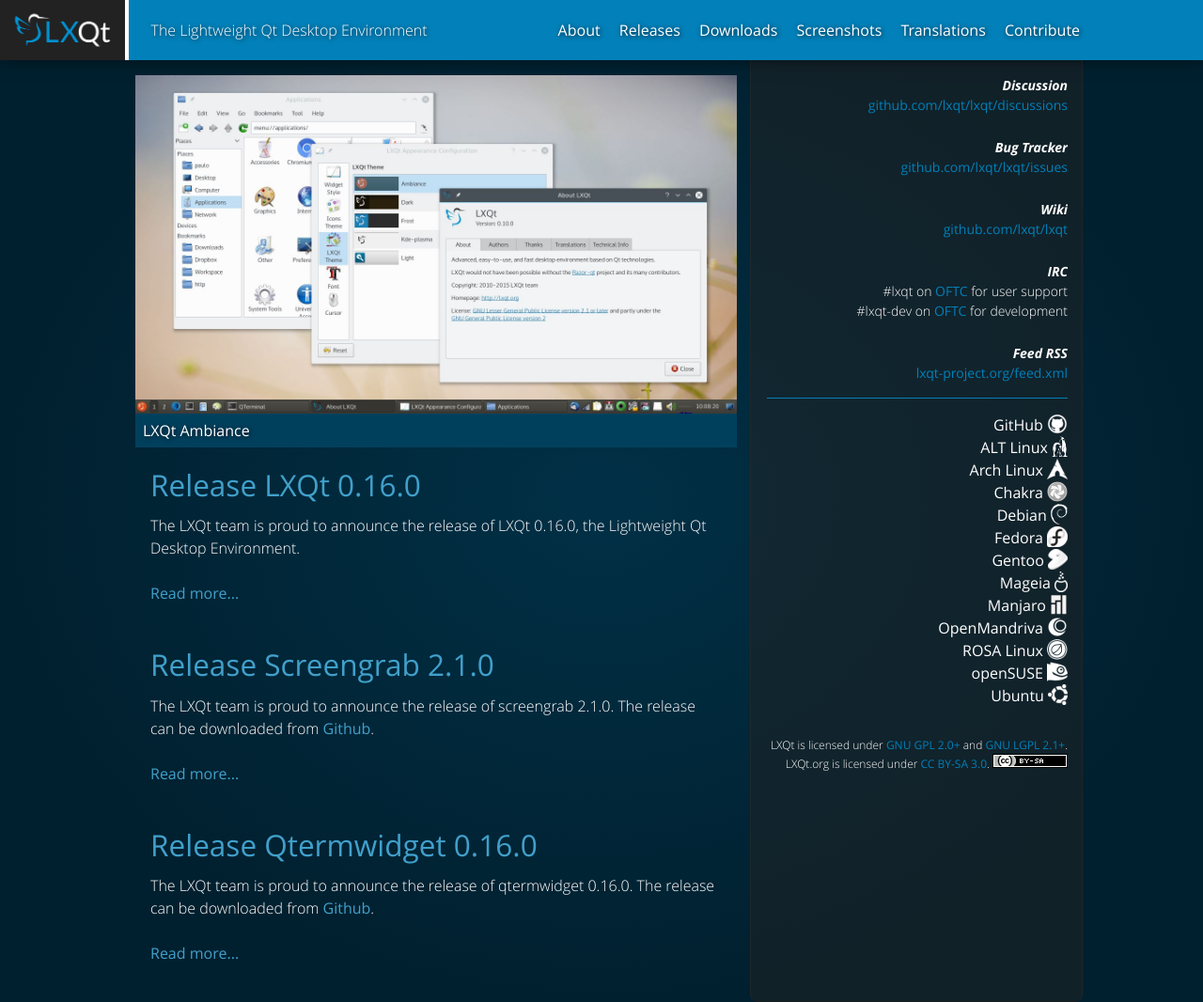
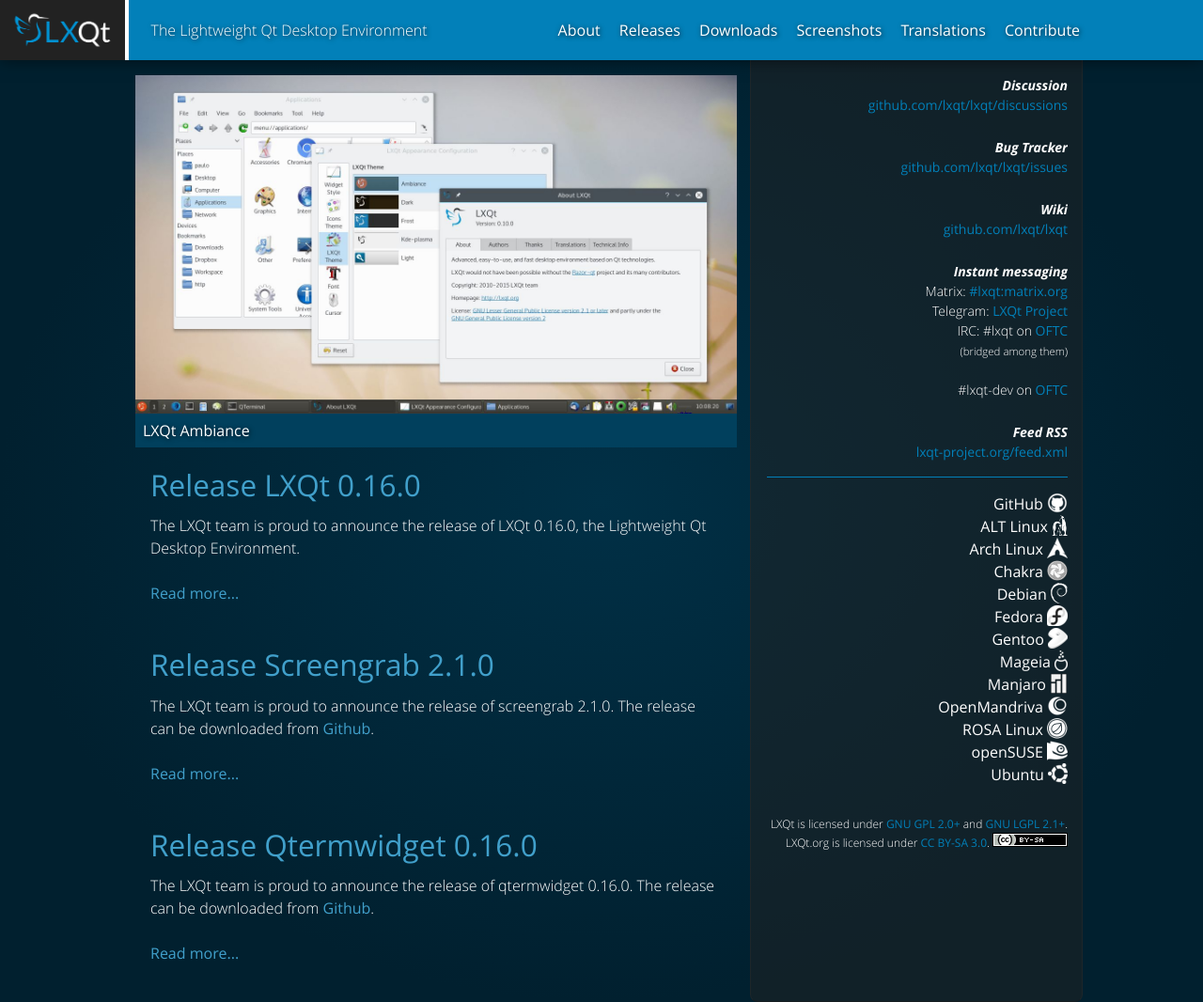
Before and after one commit to lxqt/lxqt.github.io, a Jekyll site: the page built from index.html, in a window 1280 px wide. Shown: the whole page at 94% size. Built offline with Jekyll 4.4.1, drawn with Linux system fonts in a browser that asks for light colours.

Commit message:
Added messenger links Related: https://github.com/lxqt/lxqt.github.io/pull/57 Co-authored-by: https://github.com/monetaryabyss

```diff
--- a/_includes/links.html
+++ b/_includes/links.html
@@ -42,13 +42,16 @@
                     <p><a href="https://github.com/lxqt/lxqt/wiki">github.com/lxqt/lxqt</a></p>
                 </dd>
                 <dt>
-                    <p>IRC</p>
+                    <p>Instant messaging</p>
                 </dt>
                 <dd>
-                    <p>#lxqt on <a href="http://www.oftc.net/">OFTC</a> for user support</p>
-                </dd>
-                <dd>
-                    <p>#lxqt-dev on <a href="http://www.oftc.net/">OFTC</a> for development</p>
+                   <ul>
+                      <li>Matrix: <a href="https://matrix.to/#/#lxqt:matrix.org">#lxqt:matrix.org</a></li>
+                      <li>Telegram: <a href="https://t.me/lxqtofficial">LXQt Project</a></li>
+                      <li>IRC: #lxqt on <a href="http://www.oftc.net/">OFTC</a><br/>
+                      <small>(bridged among them)</small><br/><br/></li>
+                      <li>#lxqt-dev on <a href="http://www.oftc.net/">OFTC</a></li>
+                   </ul>
                 </dd>
                 <dt>
                     <p>Feed RSS</p>
```
